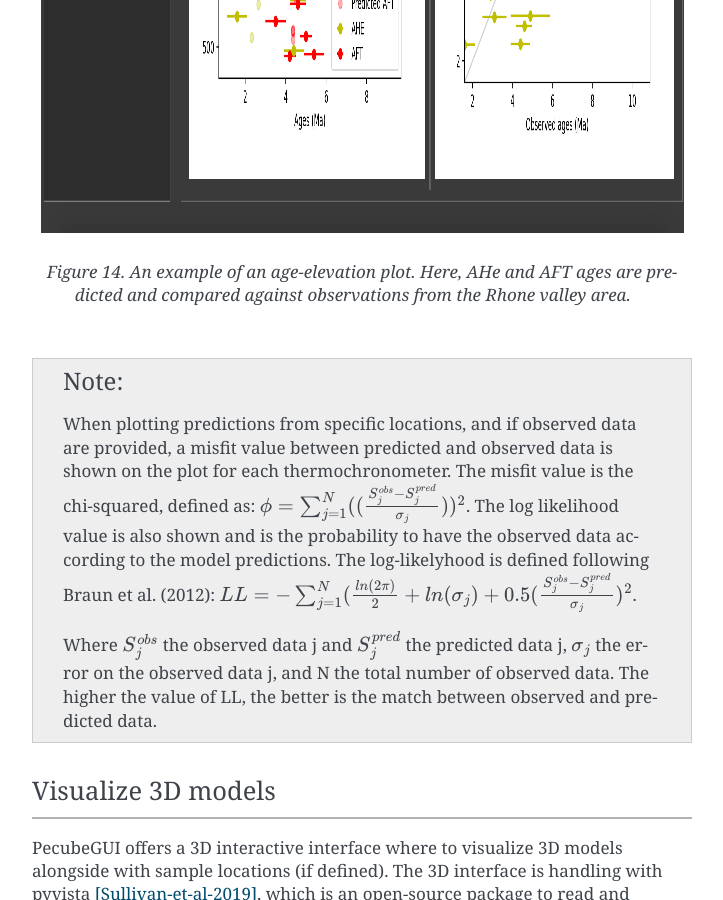
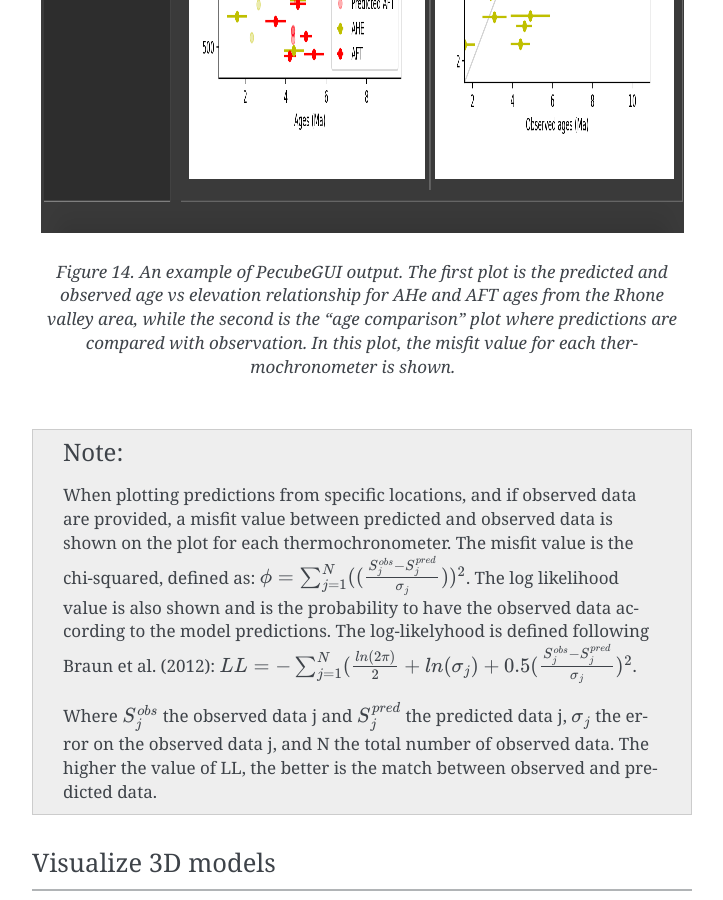
Before and after one commit to MBernAca/PecubeGUI_Doc, a Sphinx documentation site: the page built from docs/source/Usage.rst, in a window 1280 px wide and 900 px high, scrolled down 18587 px. Shown: the whole window, without its empty margins (388-1111 px from the left). Built offline with Sphinx 7.4.7, drawn with Linux system fonts in a browser that asks for light colours.

Commit message:
Update Usage.rst

```diff
--- a/docs/source/Usage.rst
+++ b/docs/source/Usage.rst
@@ -372,7 +372,7 @@ For each Pecube project, the data you can plot will be listed in "Further data..
   :scale: 60
   :align: center
 
-  *Figure 14. An example of an age-elevation plot. Here, AHe and AFT ages are predicted and compared against observations from the Rhone valley area.*
+  *Figure 14. An example of PecubeGUI output. The first plot is the predicted and observed age vs elevation relationship for  AHe and AFT ages from the Rhone valley area, while the second is the "age comparison" plot where predictions are compared with observation. In this plot, the misfit value for each thermochronometer is shown.*
 
 .. note::
   When plotting predictions from specific locations, and if observed data are provided, a misfit value between predicted and observed data is shown on the plot for each thermochronometer.
```
